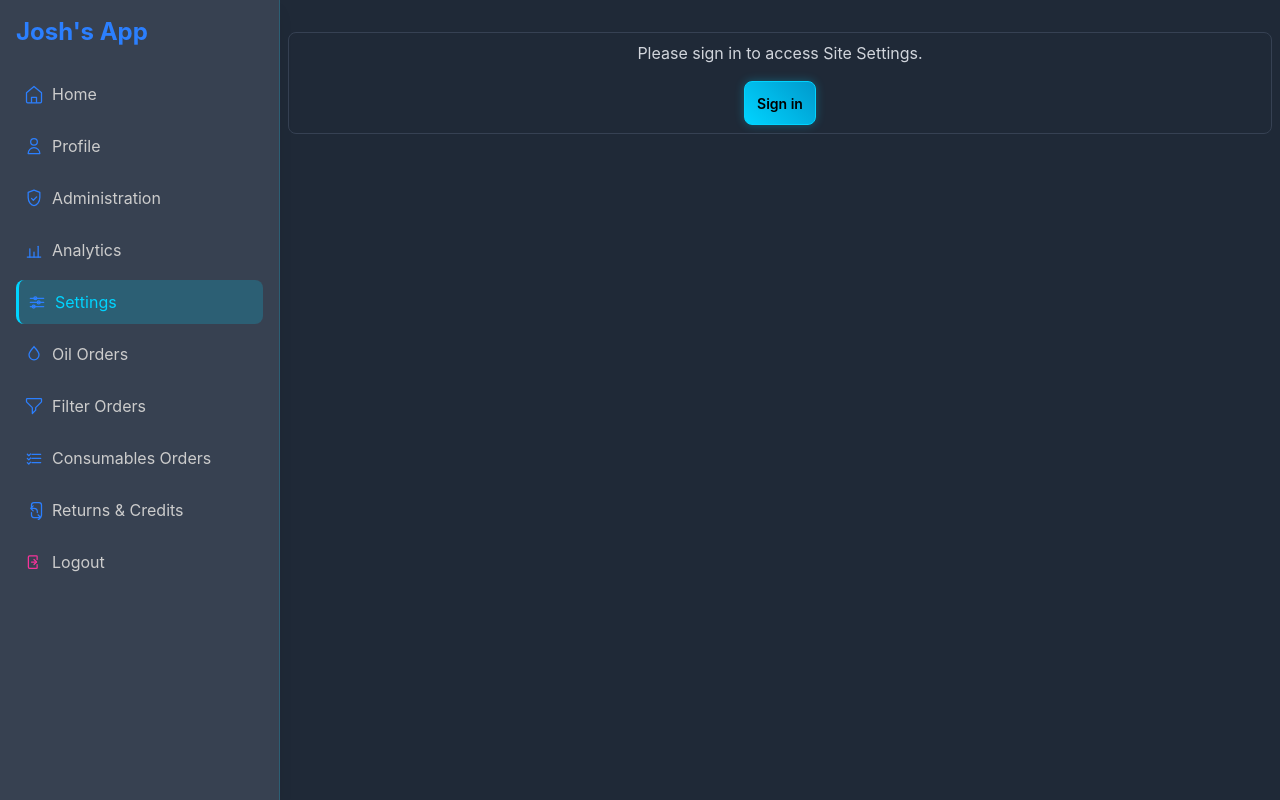
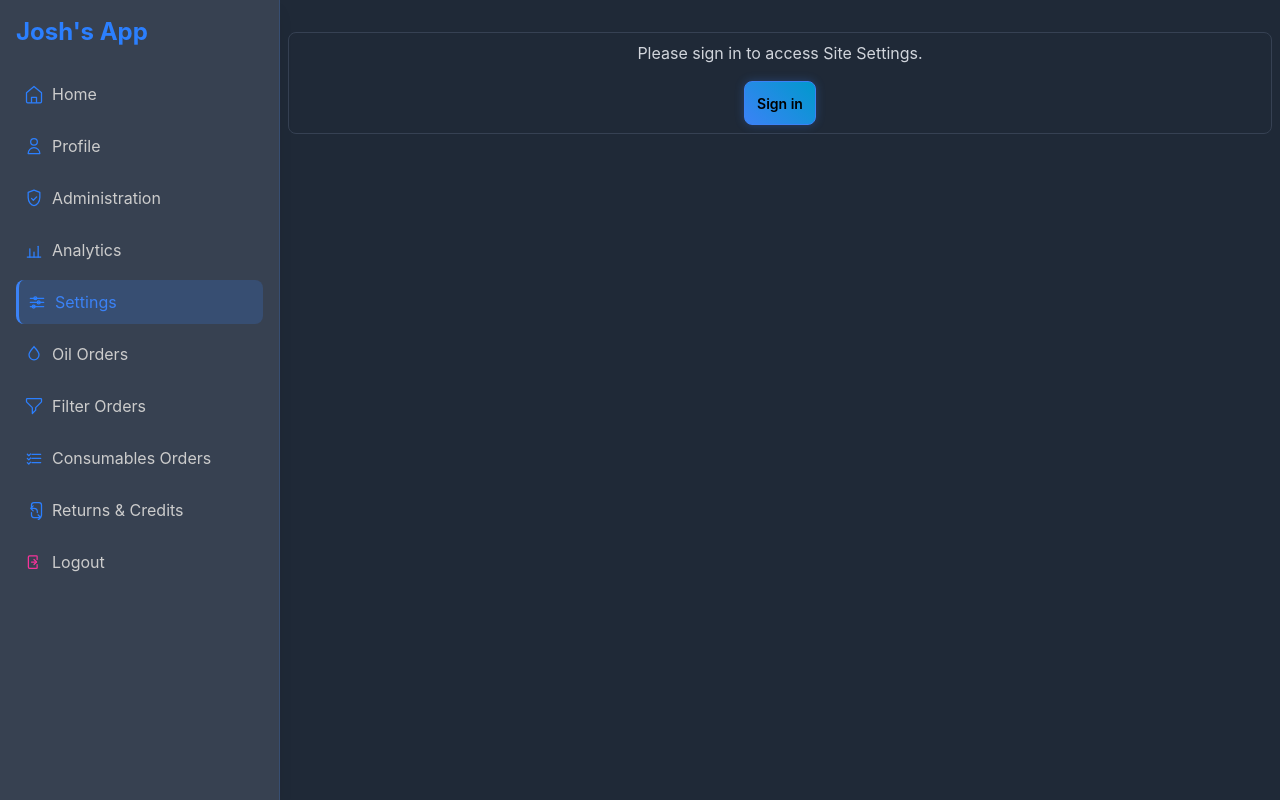
Before and after one commit to SmokeHound/joshburt.com.au, a PHP site: page /settings.html in a window 1280 px wide. Run offline with PHP 8.4, Linux system fonts and the light colour scheme.

Commit message:
Enhance theme management and CSS variable handling
- Refactor `toRootPath` function for improved readability.
- Update color application logic in `init-shared.js` to support token-driven UI primitives.
- Introduce alpha variable setting for colors in `theme-manager.js` and `shared-theme.html`.
- Modify button styles in `styles.css` to utilize new token variables and fallback colors.
- Add unit tests for token variables in `shared-theme.test.js` to ensure proper color application.

```diff
--- a/assets/js/init-shared.js
+++ b/assets/js/init-shared.js
@@ -3,8 +3,12 @@
   // Resolve project-relative assets consistently even when the current URL is a nested path
   // (e.g., Netlify error pages shown at /some/missing/path).
   function toRootPath(p) {
-    if (!p) return p;
-    if (/^https?:\/\//i.test(p)) return p;
+    if (!p) {
+      return p;
+    }
+    if (/^https?:\/\//i.test(p)) {
+      return p;
+    }
     const cleaned = String(p).replace(/^\.\//, '');
     return cleaned.startsWith('/') ? cleaned : '/' + cleaned;
   }
@@ -57,18 +61,35 @@
       // Fallback: apply colors directly (if ThemeManager not loaded yet)
       try {
         const s = JSON.parse(localStorage.getItem('siteSettings') || '{}');
-        document.documentElement.style.setProperty(
-          '--tw-color-primary',
-          s.primaryColor || '#3b82f6'
-        );
-        document.documentElement.style.setProperty(
-          '--tw-color-secondary',
-          s.secondaryColor || '#10b981'
-        );
-        document.documentElement.style.setProperty('--tw-color-accent', s.accentColor || '#8b5cf6');
+        const root = document.documentElement;
+        const body = document.body;
+
+        const primary = s.primaryColor || '#3b82f6';
+        const secondary = s.secondaryColor || '#10b981';
+        const accent = s.accentColor || '#8b5cf6';
+
+        root.style.setProperty('--tw-color-primary', primary);
+        root.style.setProperty('--tw-color-secondary', secondary);
+        root.style.setProperty('--tw-color-accent', accent);
+
+        // Token-driven UI primitives
+        root.style.setProperty('--token-color-primary', primary);
+        root.style.setProperty('--token-color-primary-hover', primary);
+        root.style.setProperty('--token-color-primary-active', primary);
+        root.style.setProperty('--token-color-secondary', secondary);
+        root.style.setProperty('--token-color-secondary-hover', secondary);
+        root.style.setProperty('--token-color-secondary-active', secondary);
+        root.style.setProperty('--token-color-accent', accent);
+        root.style.setProperty('--token-color-accent-hover', accent);
+        root.style.setProperty('--token-color-accent-active', accent);
+
         const theme = s.theme || localStorage.getItem('theme') || 'dark';
-        document.documentElement.classList.toggle('dark', theme === 'dark');
-        document.documentElement.classList.toggle('light', theme === 'light');
+        root.classList.toggle('dark', theme === 'dark');
+        root.classList.toggle('light', theme === 'light');
+        if (body && body.classList) {
+          body.classList.toggle('dark', theme === 'dark');
+          body.classList.toggle('light', theme === 'light');
+        }
       } catch (e) {
         /* no-op: invalid or missing settings */
       }
--- a/assets/js/theme-manager.js
+++ b/assets/js/theme-manager.js
@@ -167,7 +167,9 @@
 
   // Get system preference
   function getSystemTheme() {
-    if (typeof window === 'undefined' || !window.matchMedia) return 'dark';
+    if (typeof window === 'undefined' || !window.matchMedia) {
+      return 'dark';
+    }
     return window.matchMedia('(prefers-color-scheme: dark)').matches ? 'dark' : 'light';
   }
 
@@ -176,11 +178,15 @@
     try {
       // Check siteSettings.theme first (new format)
       const siteSettings = JSON.parse(localStorage.getItem('siteSettings') || '{}');
-      if (siteSettings.theme) return siteSettings.theme;
+      if (siteSettings.theme) {
+        return siteSettings.theme;
+      }
 
       // Fallback to legacy localStorage('theme')
       const legacyTheme = localStorage.getItem('theme');
-      if (legacyTheme) return legacyTheme;
+      if (legacyTheme) {
+        return legacyTheme;
+      }
     } catch (e) {
       // Ignore parse errors
     }
@@ -216,20 +222,101 @@
   // Apply CSS variables to documentElement
   function applyCSSVariables(colors) {
     const root = document.documentElement;
-    if (colors.primary) root.style.setProperty('--tw-color-primary', colors.primary);
-    if (colors.secondary) root.style.setProperty('--tw-color-secondary', colors.secondary);
-    if (colors.accent) root.style.setProperty('--tw-color-accent', colors.accent);
-    if (colors.buttonPrimary) root.style.setProperty('--btn-primary-bg', colors.buttonPrimary);
-    if (colors.buttonSecondary) root.style.setProperty('--btn-secondary-bg', colors.buttonSecondary);
-    if (colors.buttonDanger) root.style.setProperty('--btn-danger-bg', colors.buttonDanger);
-    if (colors.buttonSuccess) root.style.setProperty('--btn-success-bg', colors.buttonSuccess);
+    const clamp = (n, min, max) => Math.min(max, Math.max(min, n));
+    const hexToRgb = hex => {
+      if (!hex) {
+        return null;
+      }
+      const raw = String(hex).trim().replace('#', '');
+      const full = raw.length === 3 ? raw.split('').map(c => c + c).join('') : raw;
+      if (!/^[0-9a-fA-F]{6}$/.test(full)) {
+        return null;
+      }
+      const r = parseInt(full.slice(0, 2), 16);
+      const g = parseInt(full.slice(2, 4), 16);
+      const b = parseInt(full.slice(4, 6), 16);
+      return { r, g, b };
+    };
+    const setAlphaVars = (baseName, hex) => {
+      const rgb = hexToRgb(hex);
+      if (!rgb) {
+        return;
+      }
+      const alphas = [10, 20, 30, 40, 60];
+      alphas.forEach(a => {
+        const alpha = clamp(a / 100, 0, 1);
+        root.style.setProperty(
+          `${baseName}-alpha-${a}`,
+          `rgba(${rgb.r}, ${rgb.g}, ${rgb.b}, ${alpha})`
+        );
+      });
+    };
+
+    if (colors.primary) {
+      root.style.setProperty('--tw-color-primary', colors.primary);
+    }
+    if (colors.secondary) {
+      root.style.setProperty('--tw-color-secondary', colors.secondary);
+    }
+    if (colors.accent) {
+      root.style.setProperty('--tw-color-accent', colors.accent);
+    }
+    if (colors.buttonPrimary) {
+      root.style.setProperty('--btn-primary-bg', colors.buttonPrimary);
+    }
+    if (colors.buttonSecondary) {
+      root.style.setProperty('--btn-secondary-bg', colors.buttonSecondary);
+    }
+    if (colors.buttonDanger) {
+      root.style.setProperty('--btn-danger-bg', colors.buttonDanger);
+    }
+    if (colors.buttonSuccess) {
+      root.style.setProperty('--btn-success-bg', colors.buttonSuccess);
+    }
+
+    // Token-driven UI primitives (ui-btn, ui-card, ui-link)
+    if (colors.primary) {
+      root.style.setProperty('--token-color-primary', colors.primary);
+      root.style.setProperty('--token-color-primary-hover', colors.primary);
+      root.style.setProperty('--token-color-primary-active', colors.primary);
+      setAlphaVars('--token-color-primary', colors.primary);
+    }
+    if (colors.secondary) {
+      root.style.setProperty('--token-color-secondary', colors.secondary);
+      root.style.setProperty('--token-color-secondary-hover', colors.secondary);
+      root.style.setProperty('--token-color-secondary-active', colors.secondary);
+      setAlphaVars('--token-color-secondary', colors.secondary);
+    }
+    if (colors.accent) {
+      root.style.setProperty('--token-color-accent', colors.accent);
+      root.style.setProperty('--token-color-accent-hover', colors.accent);
+      root.style.setProperty('--token-color-accent-active', colors.accent);
+      setAlphaVars('--token-color-accent', colors.accent);
+    }
+    // Map button colors to semantic tokens so ui-btn-danger/ui-btn-secondary can follow settings.
+    if (colors.buttonDanger) {
+      root.style.setProperty('--token-color-danger', colors.buttonDanger);
+      root.style.setProperty('--token-color-danger-hover', colors.buttonDanger);
+      root.style.setProperty('--token-color-danger-active', colors.buttonDanger);
+      setAlphaVars('--token-color-danger', colors.buttonDanger);
+    }
+    if (colors.buttonSuccess) {
+      root.style.setProperty('--token-color-success', colors.buttonSuccess);
+      root.style.setProperty('--token-color-success-hover', colors.buttonSuccess);
+      root.style.setProperty('--token-color-success-active', colors.buttonSuccess);
+    }
   }
 
   // Apply dark/light class to documentElement
   function applyModeClass(mode) {
     const root = document.documentElement;
+    const body = document.body;
     root.classList.toggle('dark', mode === 'dark');
     root.classList.toggle('light', mode === 'light');
+    if (body && body.classList) {
+      body.classList.toggle('dark', mode === 'dark');
+      body.classList.toggle('light', mode === 'light');
+    }
   }
 
   // Apply a theme (by ID or preset)
@@ -296,23 +383,51 @@
       if (persist !== false) {
         try {
           const siteSettings = JSON.parse(localStorage.getItem('siteSettings') || '{}');
-          if (colors.primary) siteSettings.primaryColor = colors.primary;
-          if (colors.secondary) siteSettings.secondaryColor = colors.secondary;
-          if (colors.accent) siteSettings.accentColor = colors.accent;
-          if (colors.buttonPrimary) siteSettings.buttonPrimaryColor = colors.buttonPrimary;
-          if (colors.buttonSecondary) siteSettings.buttonSecondaryColor = colors.buttonSecondary;
-          if (colors.buttonDanger) siteSettings.buttonDangerColor = colors.buttonDanger;
-          if (colors.buttonSuccess) siteSettings.buttonSuccessColor = colors.buttonSuccess;
+          if (colors.primary) {
+            siteSettings.primaryColor = colors.primary;
+          }
+          if (colors.secondary) {
+            siteSettings.secondaryColor = colors.secondary;
+          }
+          if (colors.accent) {
+            siteSettings.accentColor = colors.accent;
+          }
+          if (colors.buttonPrimary) {
+            siteSettings.buttonPrimaryColor = colors.buttonPrimary;
+          }
+          if (colors.buttonSecondary) {
+            siteSettings.buttonSecondaryColor = colors.buttonSecondary;
+          }
+          if (colors.buttonDanger) {
+            siteSettings.buttonDangerColor = colors.buttonDanger;
+          }
+          if (colors.buttonSuccess) {
+            siteSettings.buttonSuccessColor = colors.buttonSuccess;
+          }
           localStorage.setItem('siteSettings', JSON.stringify(siteSettings));
 
           // Legacy compatibility
-          if (colors.primary) localStorage.setItem('primaryColor', colors.primary);
-          if (colors.secondary) localStorage.setItem('secondaryColor', colors.secondary);
-          if (colors.accent) localStorage.setItem('accentColor', colors.accent);
-          if (colors.buttonPrimary) localStorage.setItem('buttonPrimaryColor', colors.buttonPrimary);
-          if (colors.buttonSecondary) localStorage.setItem('buttonSecondaryColor', colors.buttonSecondary);
-          if (colors.buttonDanger) localStorage.setItem('buttonDangerColor', colors.buttonDanger);
-          if (colors.buttonSuccess) localStorage.setItem('buttonSuccessColor', colors.buttonSuccess);
+          if (colors.primary) {
+            localStorage.setItem('primaryColor', colors.primary);
+          }
+          if (colors.secondary) {
+            localStorage.setItem('secondaryColor', colors.secondary);
+          }
+          if (colors.accent) {
+            localStorage.setItem('accentColor', colors.accent);
+          }
+          if (colors.buttonPrimary) {
+            localStorage.setItem('buttonPrimaryColor', colors.buttonPrimary);
+          }
+          if (colors.buttonSecondary) {
+            localStorage.setItem('buttonSecondaryColor', colors.buttonSecondary);
+          }
+          if (colors.buttonDanger) {
+            localStorage.setItem('buttonDangerColor', colors.buttonDanger);
+          }
+          if (colors.buttonSuccess) {
+            localStorage.setItem('buttonSuccessColor', colors.buttonSuccess);
+          }
         } catch (e) {
           // Ignore storage errors
         }
--- a/shared-theme.html
+++ b/shared-theme.html
@@ -206,6 +206,30 @@
   // Apply CSS variables to documentElement
   function applyCSSVariables(colors) {
     const root = document.documentElement;
+    const clamp = (n, min, max) => Math.min(max, Math.max(min, n));
+    const hexToRgb = hex => {
+      if (!hex) return null;
+      const raw = String(hex).trim().replace('#', '');
+      const full = raw.length === 3 ? raw.split('').map(c => c + c).join('') : raw;
+      if (!/^[0-9a-fA-F]{6}$/.test(full)) return null;
+      const r = parseInt(full.slice(0, 2), 16);
+      const g = parseInt(full.slice(2, 4), 16);
+      const b = parseInt(full.slice(4, 6), 16);
+      return { r, g, b };
+    };
+    const setAlphaVars = (baseName, hex) => {
+      const rgb = hexToRgb(hex);
+      if (!rgb) return;
+      const alphas = [10, 20, 30, 40, 60];
+      alphas.forEach(a => {
+        const alpha = clamp(a / 100, 0, 1);
+        root.style.setProperty(
+          `${baseName}-alpha-${a}`,
+          `rgba(${rgb.r}, ${rgb.g}, ${rgb.b}, ${alpha})`
+        );
+      });
+    };
+
     if (colors.primary) root.style.setProperty('--tw-color-primary', colors.primary);
     if (colors.secondary) root.style.setProperty('--tw-color-secondary', colors.secondary);
     if (colors.accent) root.style.setProperty('--tw-color-accent', colors.accent);
@@ -213,13 +237,50 @@
     if (colors.buttonSecondary) root.style.setProperty('--btn-secondary-bg', colors.buttonSecondary);
     if (colors.buttonDanger) root.style.setProperty('--btn-danger-bg', colors.buttonDanger);
     if (colors.buttonSuccess) root.style.setProperty('--btn-success-bg', colors.buttonSuccess);
+
+    // Token-driven UI primitives (ui-btn, ui-card, ui-link)
+    if (colors.primary) {
+      root.style.setProperty('--token-color-primary', colors.primary);
+      root.style.setProperty('--token-color-primary-hover', colors.primary);
+      root.style.setProperty('--token-color-primary-active', colors.primary);
+      setAlphaVars('--token-color-primary', colors.primary);
+    }
+    if (colors.secondary) {
+      root.style.setProperty('--token-color-secondary', colors.secondary);
+      root.style.setProperty('--token-color-secondary-hover', colors.secondary);
+      root.style.setProperty('--token-color-secondary-active', colors.secondary);
+      setAlphaVars('--token-color-secondary', colors.secondary);
+    }
+    if (colors.accent) {
+      root.style.setProperty('--token-color-accent', colors.accent);
+      root.style.setProperty('--token-color-accent-hover', colors.accent);
+      root.style.setProperty('--token-color-accent-active', colors.accent);
+      setAlphaVars('--token-color-accent', colors.accent);
+    }
+    // Map button colors to semantic tokens so ui-btn-danger/ui-btn-secondary can follow settings.
+    if (colors.buttonDanger) {
+      root.style.setProperty('--token-color-danger', colors.buttonDanger);
+      root.style.setProperty('--token-color-danger-hover', colors.buttonDanger);
+      root.style.setProperty('--token-color-danger-active', colors.buttonDanger);
+      setAlphaVars('--token-color-danger', colors.buttonDanger);
+    }
+    if (colors.buttonSuccess) {
+      root.style.setProperty('--token-color-success', colors.buttonSuccess);
+      root.style.setProperty('--token-color-success-hover', colors.buttonSuccess);
+      root.style.setProperty('--token-color-success-active', colors.buttonSuccess);
+    }
   }
 
   // Apply dark/light class to documentElement
   function applyModeClass(mode) {
     const root = document.documentElement;
+    const body = document.body;
     root.classList.toggle('dark', mode === 'dark');
     root.classList.toggle('light', mode === 'light');
+    if (body && body.classList) {
+      body.classList.toggle('dark', mode === 'dark');
+      body.classList.toggle('light', mode === 'light');
+    }
   }
 
   // Apply a theme (by ID or preset)
```
Also changed, not shown: src/styles.css (+28 -12 lines), tests/unit/shared-theme.test.js (+11 -0 lines), assets/css/styles.css.
